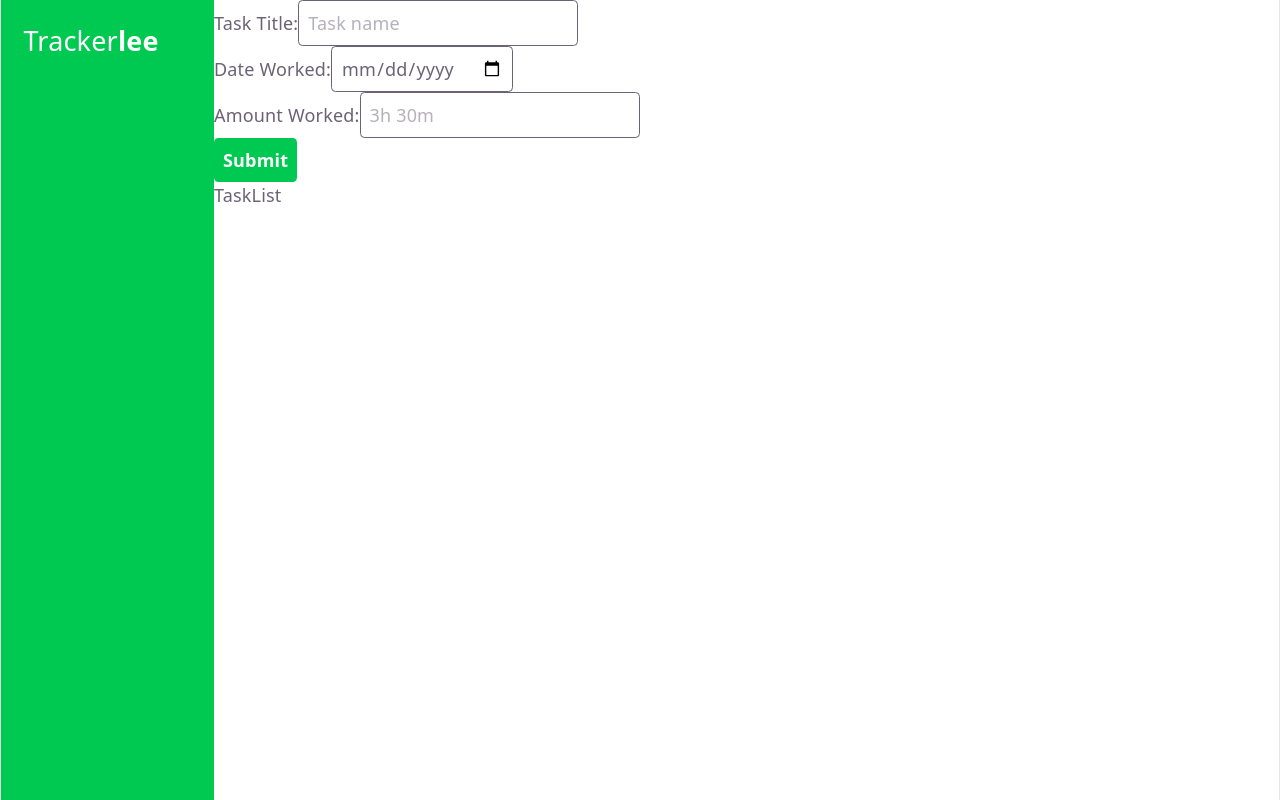
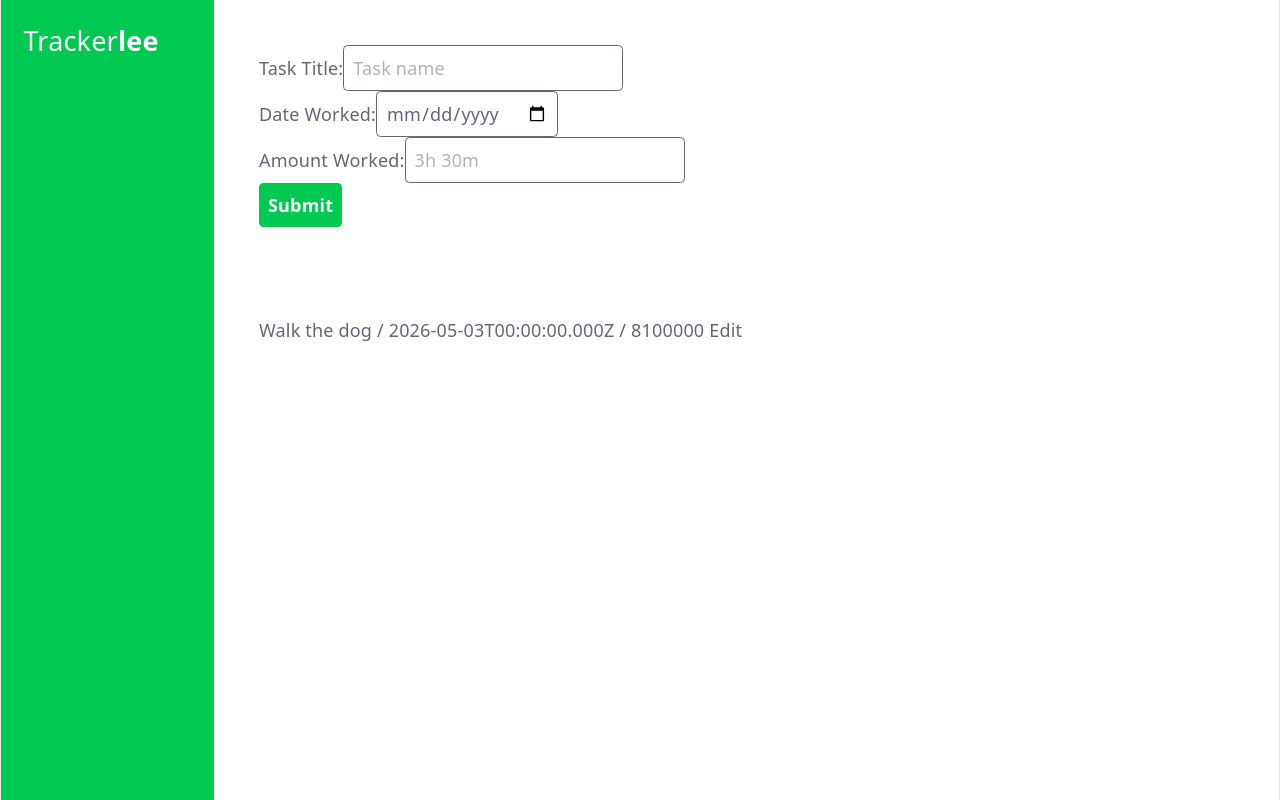
Before and after one commit to leetoufong/trackerlee-app, a React (Vite) app: page / in a window 1280 px wide. Built offline with nearby package versions, Linux system fonts and the light colour scheme.

Commit message:
Various componentizing

```diff
--- a/src/components/Calendar.tsx
+++ b/src/components/Calendar.tsx
@@ -1,4 +1,4 @@
-import { useEffect, useState, useRef } from 'react';
+import { useEffect, useState } from 'react';
 
 const Calendar = (props) => {
     const { tasks } = props;
@@ -17,8 +17,6 @@ const Calendar = (props) => {
 
         const dayNames = ['Monday', 'Tuesday', 'Wednesday', 'Thursday', 'Friday', 'Saturday', 'Sunday'];
         const monthNames = ['January', 'February', 'March', 'April', 'May', 'June', 'July', 'August', 'September', 'October', 'November', 'December'];
-
-
     }
 
     return (
--- a/src/components/Task.tsx
+++ b/src/components/Task.tsx
@@ -1,5 +1,3 @@
-import React from 'react'
-
 const Task = () => {
   return (
     <div>Task</div>
--- a/src/components/TaskInput.tsx
+++ b/src/components/TaskInput.tsx
@@ -11,12 +11,20 @@ const TaskInput = (props: any) => {
         event.preventDefault();
 
         if (currentTask.trim() && currentDate.trim() && currentTime.toString().trim()) {
+            console.log(currentTime)
             setTasks([...tasks, {id: `${Math.random().toString(36).slice(2, 9)}-${Date.now()}`, title: currentTask, date: currentDate, time: currentTime}]);
         }
 
         if (formRef.current) {
-            formRef.current.reset();
+            resetTasks();
         }
+    };
+
+    const resetTasks = () => {
+        formRef.current?.reset();
+        setCurrentTask('');
+        setCurrentDate('');
+        setCurrentTime(0);
     };
 
     const handleTimeConversion = (time: any) => {
@@ -32,15 +40,13 @@ const TaskInput = (props: any) => {
             minutes = minutes * 60 * 1000;
         }
 
-        console.log(hours, minutes);
-
         time = hours + minutes;
-        console.log(time)
 
         return time;
-    }
+    };
 
     return (
+        <section className="p-10">
             <form action="POST" onSubmit={handleSettingTasks} ref={formRef}>
                 <div>
                     <label htmlFor="title">Task Title:</label>
@@ -54,8 +60,9 @@ const TaskInput = (props: any) => {
                     <label htmlFor="time">Amount Worked:</label>
                     <input type="text" id="time" className="border p-2 rounded" onChange={event => setCurrentTime(handleTimeConversion(event.target.value))} placeholder="3h 30m" />
                 </div>
-            <button className="bg-green-500 text-white p-2 rounded font-bold" type="submit">Submit</button>
+                <button className="bg-green-500 text-white p-2 rounded font-bold" type="submit" disabled={!currentTask || !currentDate || !currentTime}>Submit</button>
             </form>
+        </section>
     )
 }
 
--- a/src/components/TaskList.tsx
+++ b/src/components/TaskList.tsx
@@ -1,9 +1,19 @@
-import React from 'react'
+const TaskList = (props) => {
+    const { tasks } = props;
 
-const TaskList = () => {
-  return (
-    <div>TaskList</div>
-  )
+    return (
+        <section className="p-10">
+            <ul>
+                {tasks?.map((task) => {
+                    return (
+                        <li key={task.id}>
+                            {task.title} / {task.date} / {task.time} <button>Edit</button>
+                        </li>
+                    )
+                })}
+            </ul>
+        </section>
+    )
 }
 
 export default TaskList
```
Lines whose indentation alone changed are shown as unchanged.
